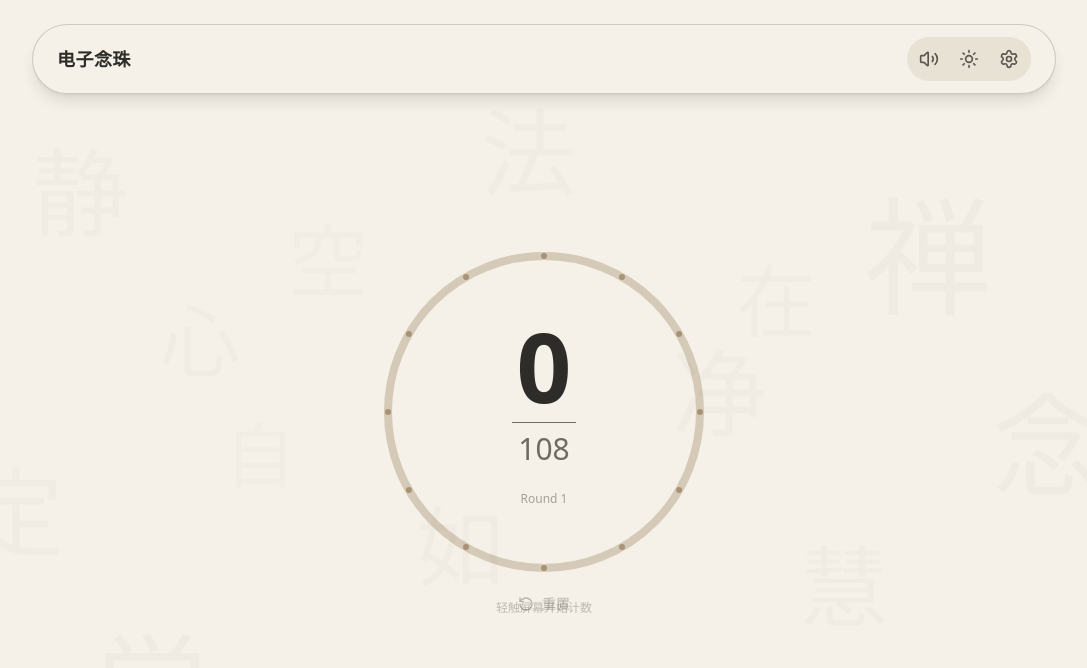
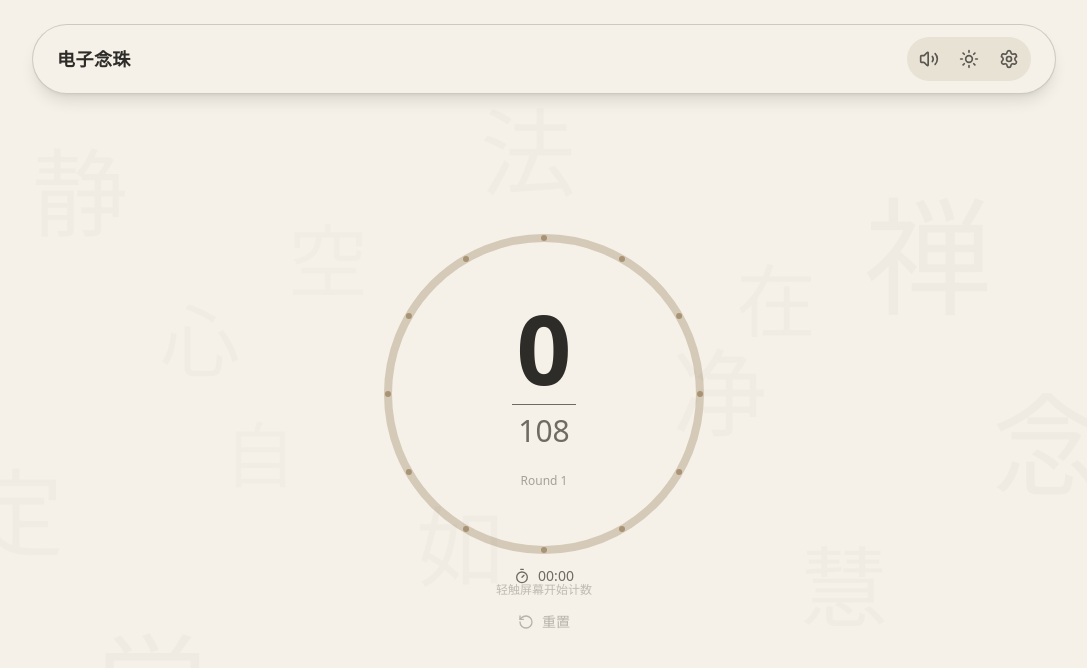
Before and after one commit to ycallum/digital-prayers, a React (Vite) app: page / in a window 1280 px wide. Shown: the top 668 px of the page, without its empty margins (96-1183 px from the left). Built offline with nearby package versions, Linux system fonts and the light colour scheme; no server answers.

Commit message:
ui: timer always show

```diff
--- a/src/components/SessionTimer.tsx
+++ b/src/components/SessionTimer.tsx
@@ -38,14 +38,12 @@ export function SessionTimer() {
 
   return (
     <div className="flex flex-col items-center gap-4 mt-8 relative z-20">
-      {state.isSessionActive && (
       <div className={`flex items-center justify-center gap-2 text-sm ${theme.text.secondary} ${theme.transition}`}>
         <Timer className="w-4 h-4" />
         <span>
           {String(minutes).padStart(2, '0')}:{String(seconds).padStart(2, '0')}
         </span>
       </div>
-      )}
 
       <button
         onClick={handleReset}
```
Lines whose indentation alone changed are shown as unchanged.
